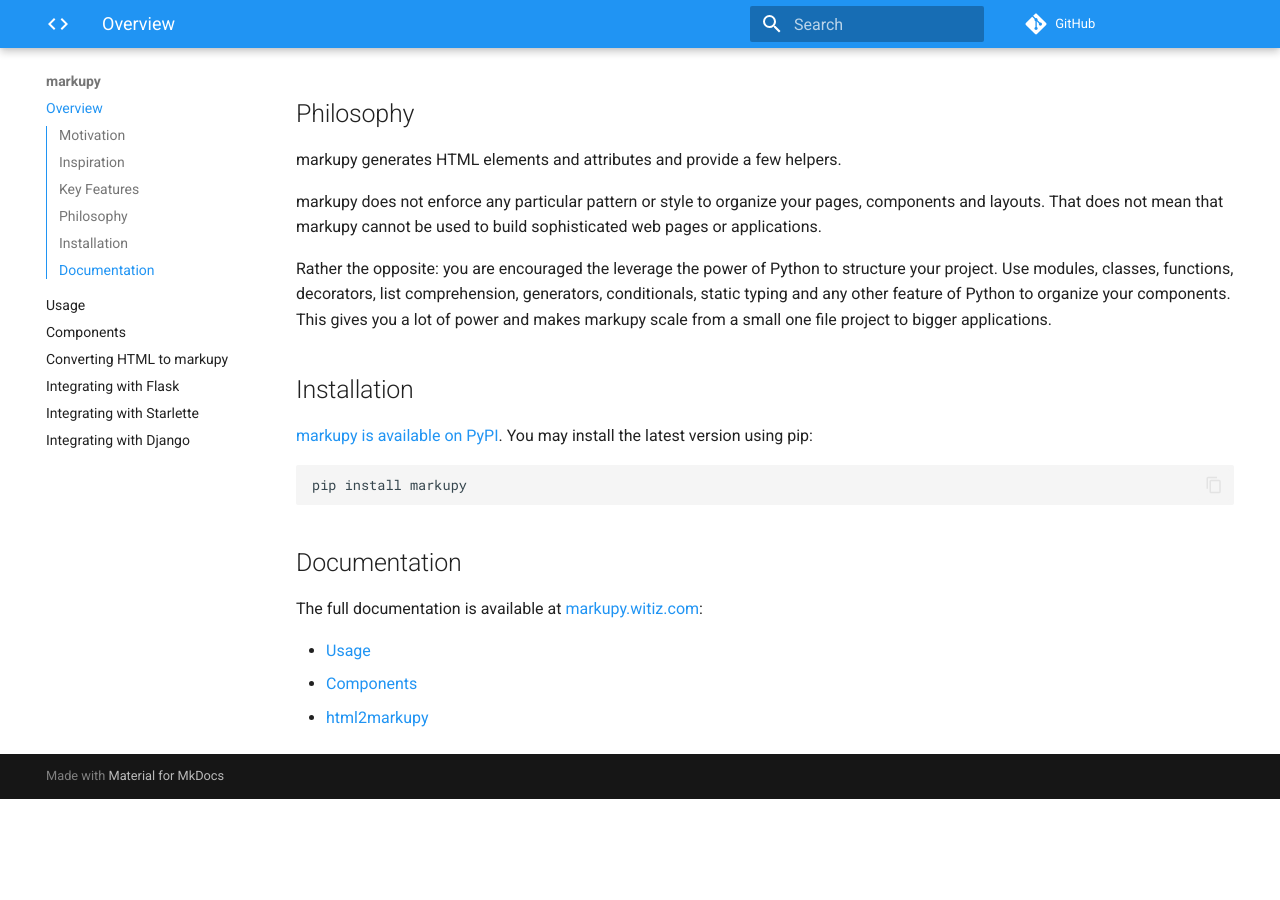
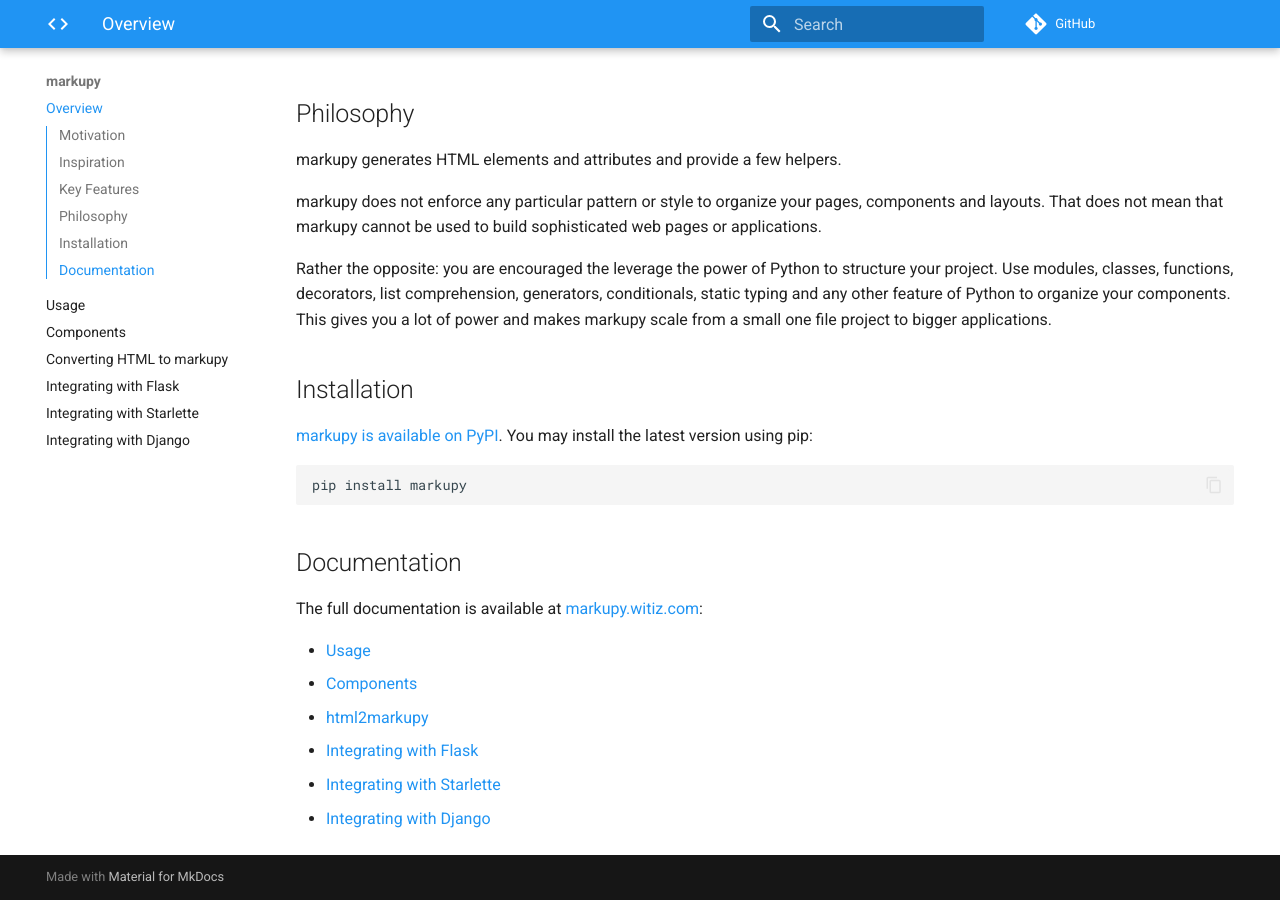
Before and after one commit to witiz/markupy, an MkDocs documentation site: the page built from docs/README.md, in a window 1280 px wide and 900 px high, scrolled down 1698 px. Built offline with MkDocs 1.6.1 and Material for MkDocs 9.7.7, drawn with Linux system fonts in a browser that asks for light colours; comment, search, counter and statistics services are not loaded; before the commit the page ends 2497 px from its top, so only the background shows below that.

Commit message:
Added missing links in docs

```diff
--- a/docs/README.md
+++ b/docs/README.md
@@ -103,3 +103,6 @@
 - [Usage](https://markupy.witiz.com/usage/)
 - [Components](https://markupy.witiz.com/components/)
 - [html2markupy](https://markupy.witiz.com/html2markupy/)
+- [Integrating with Flask](https://markupy.witiz.com/flask/)
+- [Integrating with Starlette](https://markupy.witiz.com/starlette/)
+- [Integrating with Django](https://markupy.witiz.com/django/)
```
